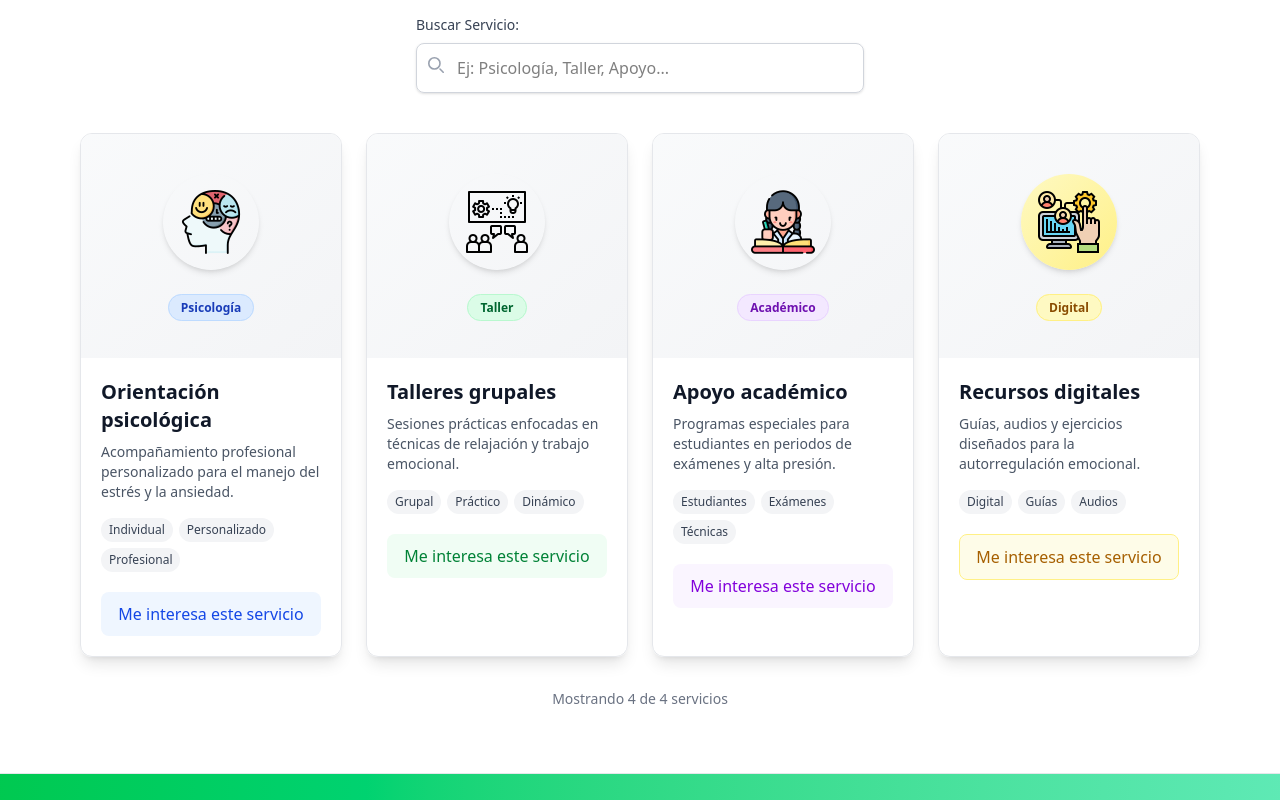
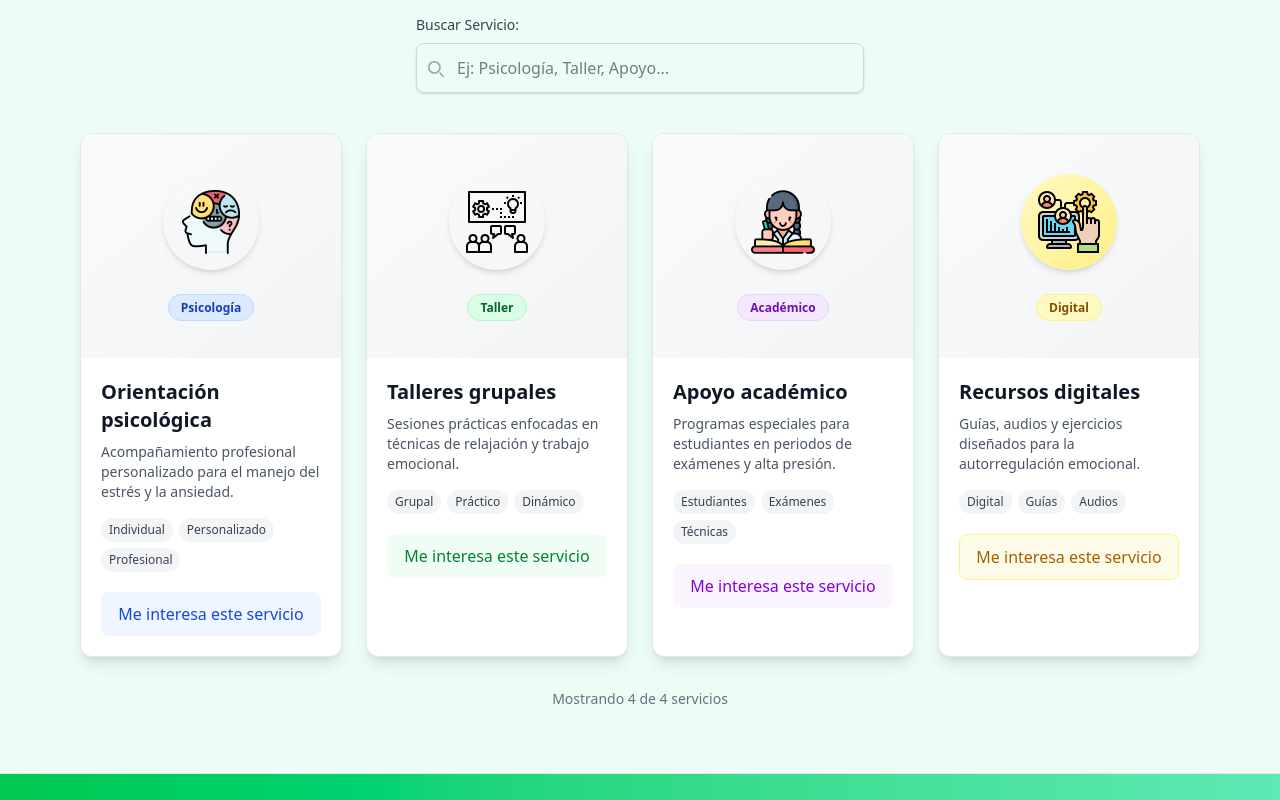
Before and after one commit to GersonTeranGT/ProyectoWebII, an Angular app: page / in a window 1280 px wide. Shown: the part 1080-1880 px from the top of the page. Built offline with nearby package versions, Linux system fonts and the light colour scheme.

Commit message:
linkRoute

```diff
--- a/src/app/app.routes.ts
+++ b/src/app/app.routes.ts
@@ -1,9 +1,10 @@
 import { Routes } from '@angular/router';
 import { Home } from './features/home/home';
+
 
 export const routes: Routes = [
     //1. ruta incial
     {path:'', component:Home},
     //3. redireccion si el usuario escribe una url no existe
-    //{path:'**', component:Pagina404}
+    //{path:'**', component:Error}
 ];
--- a/src/app/features/home/home.ts
+++ b/src/app/features/home/home.ts
@@ -4,7 +4,7 @@ import { Servicios } from "../../shared/servicios/servicios";
 
 @Component({
   selector: 'app-home',
-  imports: [Hero, Servicios],
+  imports: [Hero, Servicios,],
   templateUrl: './home.html',
   styleUrl: './home.css',
 })
--- a/src/app/shared/hero/hero.html
+++ b/src/app/shared/hero/hero.html
@@ -18,7 +18,7 @@
             </p>
 
             <div class="flex flex-col sm:flex-row gap-4 justify-center mt-8">
-                <a routerLink="/test/formTest"
+                <a routerLink="**"
                     class="inline-flex items-center justify-center px-8 py-3 text-base font-medium rounded-md text-emerald-50 bg-emerald-600 hover:bg-emerald-700 md:py-4 md:text-lg md:px-10 transition duration-300">
                     Comienza ahora
                 </a>
--- a/src/app/shared/hero/hero.ts
+++ b/src/app/shared/hero/hero.ts
@@ -1,8 +1,9 @@
 import { Component } from '@angular/core';
+import { RouterLink } from '@angular/router';
 
 @Component({
   selector: 'app-hero',
-  imports: [],
+  imports: [RouterLink],
   templateUrl: './hero.html',
   styleUrl: './hero.css',
 })
--- a/src/app/shared/nav-bar/nav-bar.html
+++ b/src/app/shared/nav-bar/nav-bar.html
@@ -54,7 +54,7 @@
                             routerLinkActive="text-blue-700 font-semibold">Test</a>
                     </li>
                     <li>
-                        <a routerLink="/cuentas/formCuenta"
+                        <a routerLink="/error"
                             class="block py-2 px-3 text-gray-900 rounded hover:bg-gray-100 md:hover:bg-transparent md:border-0 md:hover:text-blue-700 md:p-0 transition-colors duration-200"
                             routerLinkActive="text-blue-700 font-semibold">Crear cuenta</a>
                     </li>
--- a/src/app/shared/nav-bar/nav-bar.ts
+++ b/src/app/shared/nav-bar/nav-bar.ts
@@ -1,8 +1,9 @@
 import { Component } from '@angular/core';
+import { RouterLink } from '@angular/router';
 
 @Component({
   selector: 'app-nav-bar',
-  imports: [],
+  imports: [RouterLink],
   templateUrl: './nav-bar.html',
   styleUrl: './nav-bar.css',
 })
--- a/src/app/shared/servicios/servicios.html
+++ b/src/app/shared/servicios/servicios.html
@@ -1,4 +1,4 @@
-<section class="py-16 bg-white">
+<section class="py-16 bg-emerald-50">
     <div class="max-w-6xl mx-auto px-4">
         <div class="text-center mb-12">
             <h2 class="text-3xl font-extrabold text-gray-900 sm:text-4xl">Nuestros Servicios</h2>
@@ -43,7 +43,7 @@
             <div class="relative">
                 <input type="text" (input)="busqueda($event)" placeholder="Ej: Psicología, Taller, Apoyo..."
                     class="w-full rounded-lg border-gray-300 shadow-sm focus:border-blue-500 focus:ring-blue-500 p-3 border pl-10">
-                <svg class="absolute left-3 top-3.5 w-4 h-4 text-gray-400" aria-hidden="true"
+                <svg class="absolute left-3 top-4.5 w-4 h-4 text-gray-400" aria-hidden="true"
                     xmlns="http://www.w3.org/2000/svg" fill="none" viewBox="0 0 20 20">
                     <path stroke="currentColor" stroke-linecap="round" stroke-linejoin="round" stroke-width="2"
                         d="m19 19-4-4m0-7A7 7 0 1 1 1 8a7 7 0 0 1 14 0Z" />
@@ -60,7 +60,7 @@
         <div class="grid grid-cols-1 md:grid-cols-2 lg:grid-cols-4 gap-6">
             @for (servicio of serviciosFiltrados; track servicio.id) {
             <div
-                class="flex flex-col rounded-xl shadow-lg border border-gray-200 overflow-hidden hover:shadow-xl transition-all duration-300 hover:-translate-y-1">
+                class="flex flex-col rounded-xl bg-white shadow-lg border border-gray-200 overflow-hidden hover:shadow-xl transition-all duration-300 hover:-translate-y-1">
 
                 <!--icono del servicio -->
                 <div
@@ -143,10 +143,7 @@
                     </svg>
                 </div>
                 <p class="text-gray-500 text-lg mb-4">No se encontraron servicios que coincidan con tu búsqueda.</p>
-                <button (click)="limpiarBusqueda()"
-                    class="px-6 py-2 bg-blue-600 hover:bg-blue-700 text-white rounded-lg font-medium transition">
-                    Mostrar todos los servicios
-                </button>
+
             </div>
             }
         </div>
```
